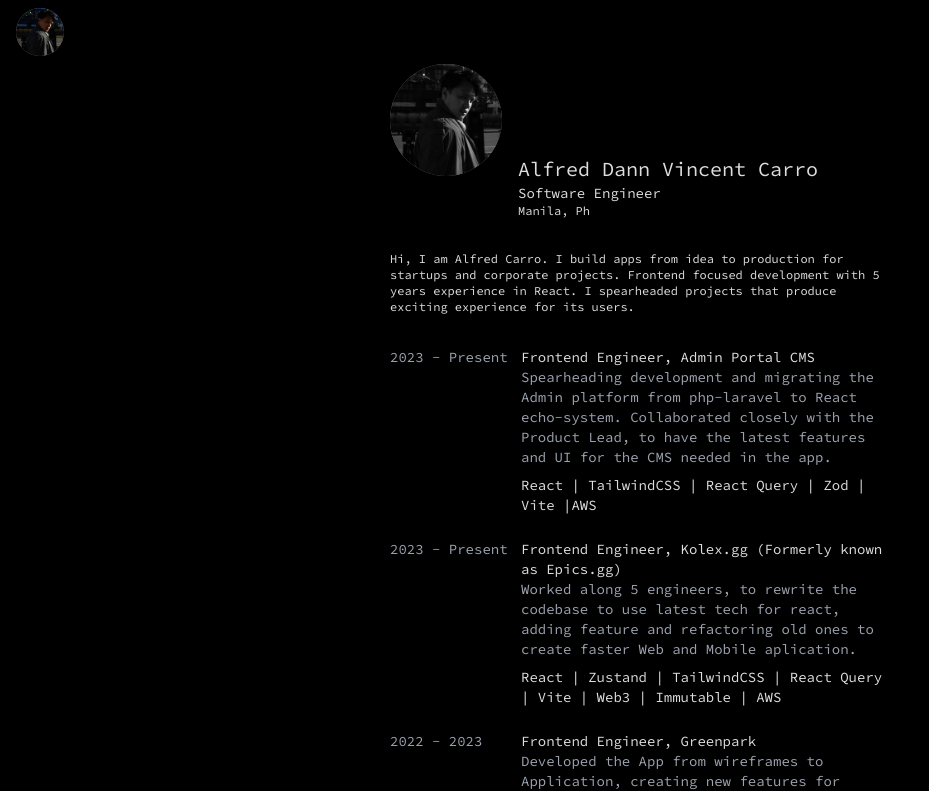
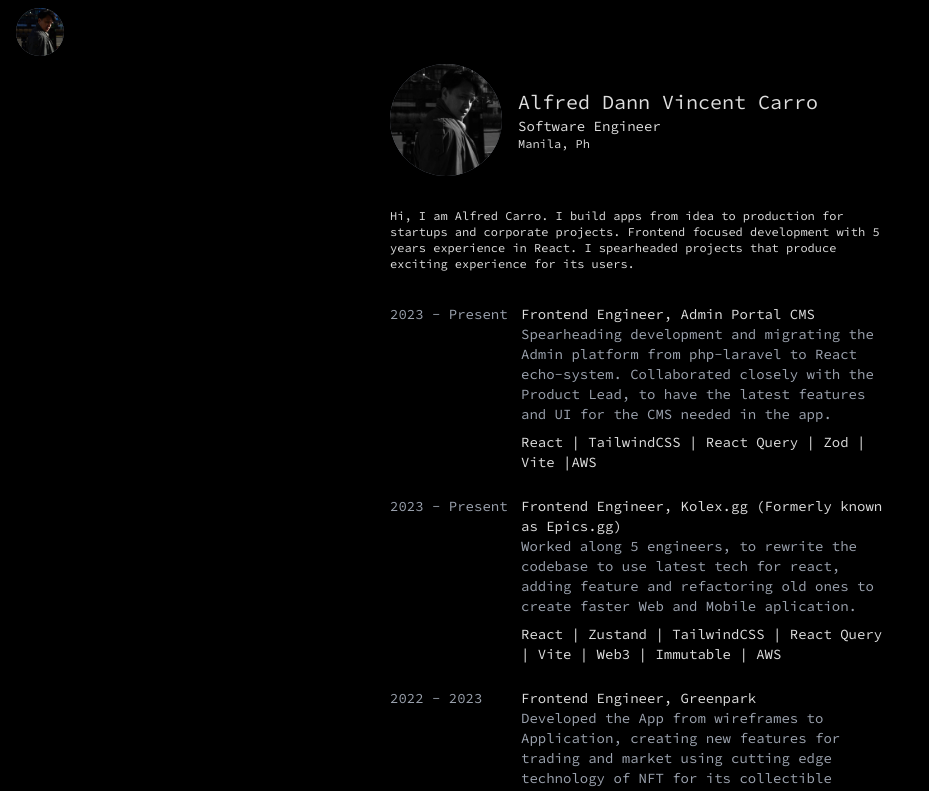
Before and after one commit to CarroAlfred/-portfolio, a React (Vite) app: page / in a window 1280 px wide. Shown: the top 791 px of the page, without its empty margins (0-929 px from the left). Built offline with nearby package versions, Linux system fonts and the light colour scheme.

Commit message:
change on alignment

```diff
--- a/src/App.tsx
+++ b/src/App.tsx
@@ -10,7 +10,7 @@
         aria-label="content"
         className="mx-auto md:w-1/2 md:max-w-[500px]"
       >
-        <div className="flex flex-col md:flex-row gap-4 items-center md:items-baseline">
+        <div className="flex flex-col md:flex-row gap-4 items-center">
           <div className="h-28 w-28 rounded-full bg-gray-500">
             <img
               className="h-28 w-28 rounded-full object-cover grayscale hover:grayscale-0"
```
Also changed, not shown: 4 other files (tests, documents, lock files or other folders).
